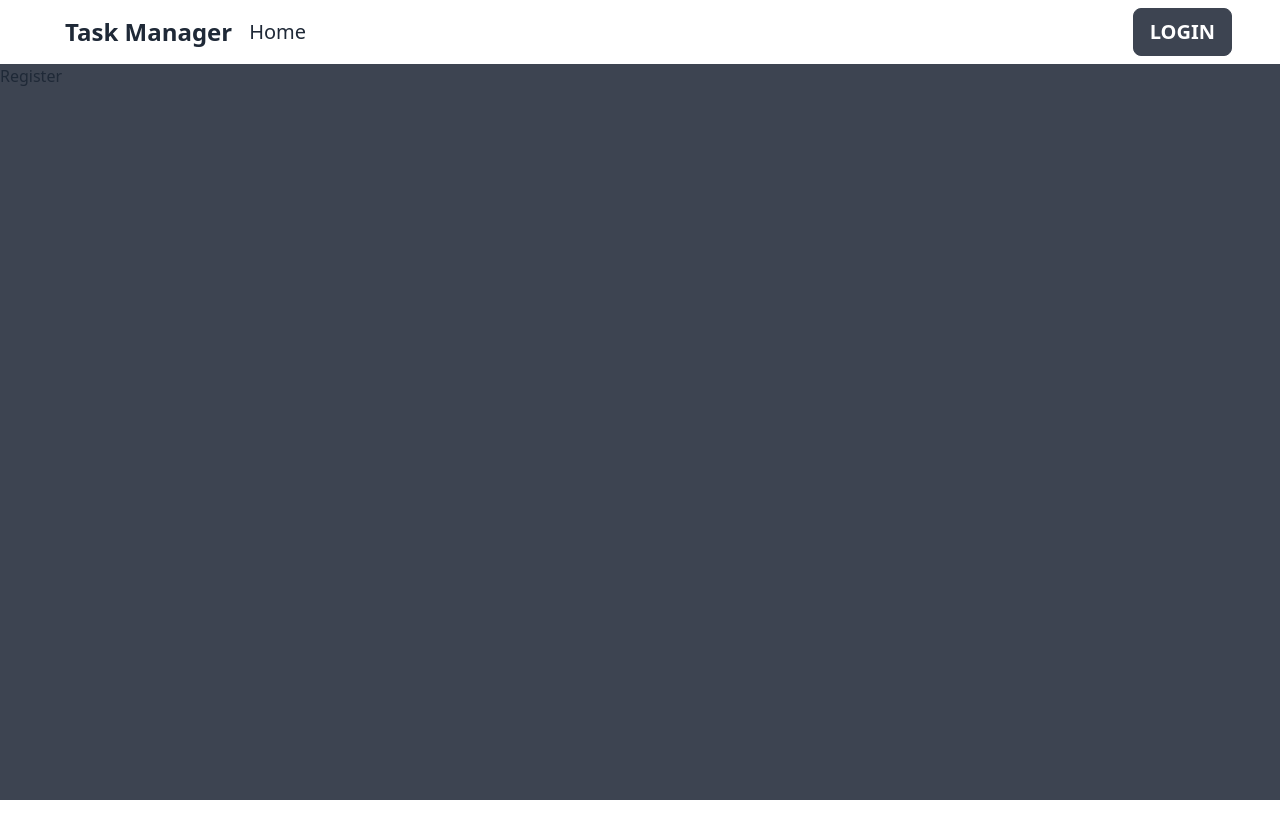
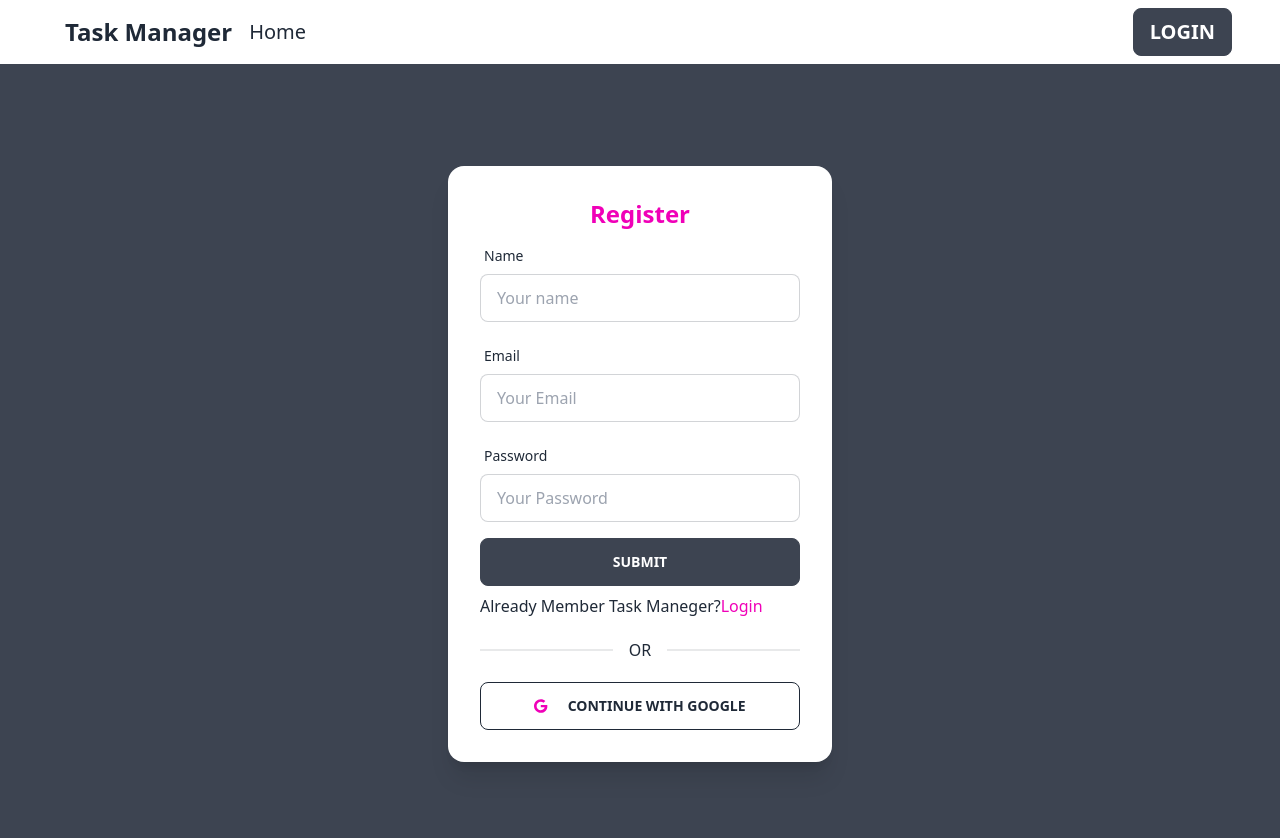
Before and after one commit to SaymanRabbi/skill-test-client, a React (Create React App) app: page /register in a window 1280 px wide. Shown: the top 838 px of the page. Before the commit the page ends 800 px from the top, so only its background shows below. Built offline with nearby package versions, Linux system fonts and the light colour scheme; no server answers.

Commit message:
add register

```diff
--- a/src/Components/Login/Login.js
+++ b/src/Components/Login/Login.js
@@ -10,7 +10,7 @@ import { toast } from 'react-toastify';
 
 const Login = () => {
     const navigate = useNavigate()
-    const { register, handleSubmit, watch, formState: { errors } } = useForm();
+    const { register, handleSubmit, formState: { errors } } = useForm();
     const [signInWithGoogle, gUser] = useSignInWithGoogle(auth);
     const [signInWithEmailAndPassword, user, ] = useSignInWithEmailAndPassword(auth);
     useState(() => {
--- a/src/Components/Register/Register.js
+++ b/src/Components/Register/Register.js
@@ -1,10 +1,146 @@
-import React from 'react';
+import { FontAwesomeIcon } from '@fortawesome/react-fontawesome'
+import { faGoogle } from '@fortawesome/free-brands-svg-icons'
+import { useCreateUserWithEmailAndPassword,useSignInWithGoogle, useUpdateProfile} from 'react-firebase-hooks/auth';
+import auth from '../../firebase.init';
+import { useForm } from "react-hook-form";
+import { Link, useNavigate } from 'react-router-dom';
+import { useEffect } from 'react';
+const Register = () => {
+    const navigate = useNavigate()
+    const { register, handleSubmit, formState: { errors } } = useForm();
+    const [signInWithGoogle, gUser,] = useSignInWithGoogle(auth);
+    const [
+        createUserWithEmailAndPassword,
+        user,
+    ] = useCreateUserWithEmailAndPassword(auth);
+    const [updateProfile] = useUpdateProfile(auth);
+    useEffect(() => {
+        if (gUser || user) {
+            navigate('/')
+        }
+  },[gUser,user,navigate])
+    const onSubmit =async data => {
+       await createUserWithEmailAndPassword(data.email, data.password)
+        await updateProfile({ displayName: data.name });
 
-const Register = () => {
+    };
     return (
-        <div>
-            <h1>Register</h1>
+      <div className="flex justify-center items-center h-screen">
+        <div className="card w-96 bg-base-100 shadow-xl">
+          <div className="card-body">
+            <h2 className="text-center text-secondary font-bold text-2xl">
+              Register
+            </h2>
+            <form onSubmit={handleSubmit(onSubmit)}>
+              <div className="form-control w-full max-w-xs">
+                <label className="label">
+                  <span className="label-text">Name</span>
+                </label>
+                <input
+                  type="text"
+                  placeholder="Your name"
+                  className="input input-bordered w-full max-w-xs"
+                  {...register("name", {
+                    required: {
+                      value: true,
+                      message: "Provide Your Name",
+                    },
+                  })}
+                />
+                <label className="label">
+                  {errors.name?.type === "required" && (
+                    <span className="label-text-alt text-red-600">
+                      {errors.name.message}
+                    </span>
+                  )}
+                </label>
+              </div>
+              <div className="form-control w-full max-w-xs">
+                <label className="label">
+                  <span className="label-text">Email</span>
+                </label>
+                <input
+                  type="Email"
+                  placeholder="Your Email"
+                  className="input input-bordered w-full max-w-xs"
+                  {...register("email", {
+                    pattern: {
+                      value: /^\S+@\S+\.\S+$/,
+                      message: "Invalid Email",
+                    },
+                    required: {
+                      value: true,
+                      message: "Provied Email",
+                    },
+                  })}
+                />
+                <label className="label">
+                  {errors.email?.type === "required" && (
+                    <span className="label-text-alt text-red-600">
+                      {errors.email.message}
+                    </span>
+                  )}
+                  {errors.email?.type === "pattern" && (
+                    <span className="label-text-alt text-red-600">
+                      {errors.email.message}
+                    </span>
+                  )}
+                </label>
+              </div>
+              <div className="form-control w-full max-w-xs">
+                <label className="label">
+                  <span className="label-text">Password</span>
+                </label>
+                <input
+                  type="password"
+                  placeholder="Your Password"
+                  className="input input-bordered w-full max-w-xs"
+                  {...register("password", {
+                    minLength: {
+                      value: 6,
+                      message: "Password Should Be 6 Charecter",
+                    },
+                    required: {
+                      value: true,
+                      message: "Provied Password",
+                    },
+                  })}
+                />
+                <label className="label">
+                  {errors.password?.type === "required" && (
+                    <span className="label-text-alt text-red-600">
+                      {errors.password.message}
+                    </span>
+                  )}
+                  {errors.password?.type === "minLength" && (
+                    <span className="label-text-alt text-red-600">
+                      {errors.password.message}
+                    </span>
+                  )}
+                </label>
+              </div>
+              <input type="submit" className="btn w-full max-w-xs" />
+              <p className="mt-2">
+               Already Member Task Maneger?
+                <Link to="/login" className=" text-secondary">
+                  Login
+                </Link>
+              </p>
+            </form>
+            <div className="divider">OR</div>
+            <button
+              onClick={() => signInWithGoogle()}
+              className="btn btn-outline flex gap-5"
+            >
+              <FontAwesomeIcon
+                className="text-secondary"
+                icon={faGoogle}
+              ></FontAwesomeIcon>{" "}
+              CONTINUE WITH GOOGLE
+            </button>
+          </div>
         </div>
+      </div>
     );
 };
 
```
